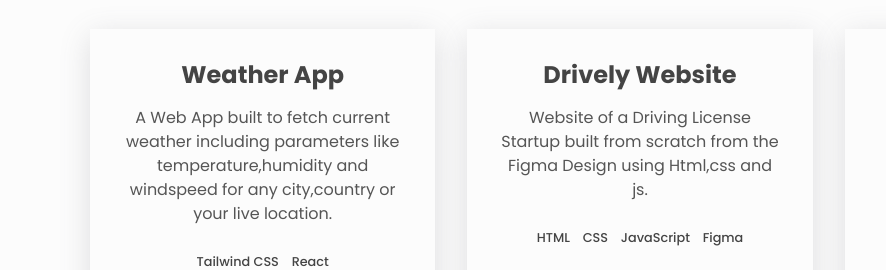
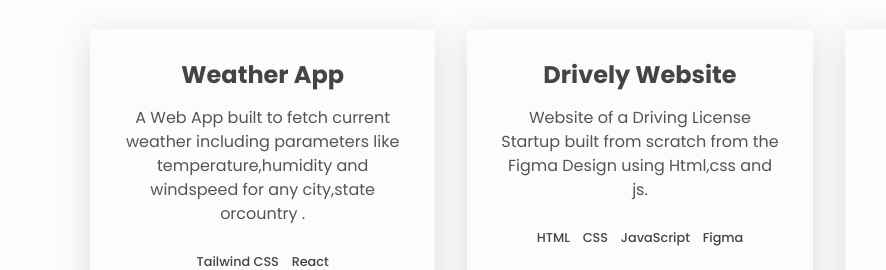
Before and after one commit to AbhishekParauha/PersonalWebsite, a plain HTML site: page index.html in a window 1280 px wide. Shown: the part 648-918 px from the top of the page, 0-886 px from the left. Drawn offline with Linux system fonts and the light colour scheme.

Commit message:
Update index.html

```diff
--- a/index.html
+++ b/index.html
@@ -104,7 +104,7 @@
           <div class="project">
             <h3>Weather App</h3>
             <p class="project__description">
-              A Web App built to fetch current weather including parameters like temperature,humidity and windspeed for any city,country or your live location.
+              A Web App built to fetch current weather including parameters like temperature,humidity and windspeed for any city,state orcountry .
             </p>
             <ul class="project__stack">
               <li class="project__stack-item">Tailwind CSS</li>
```
